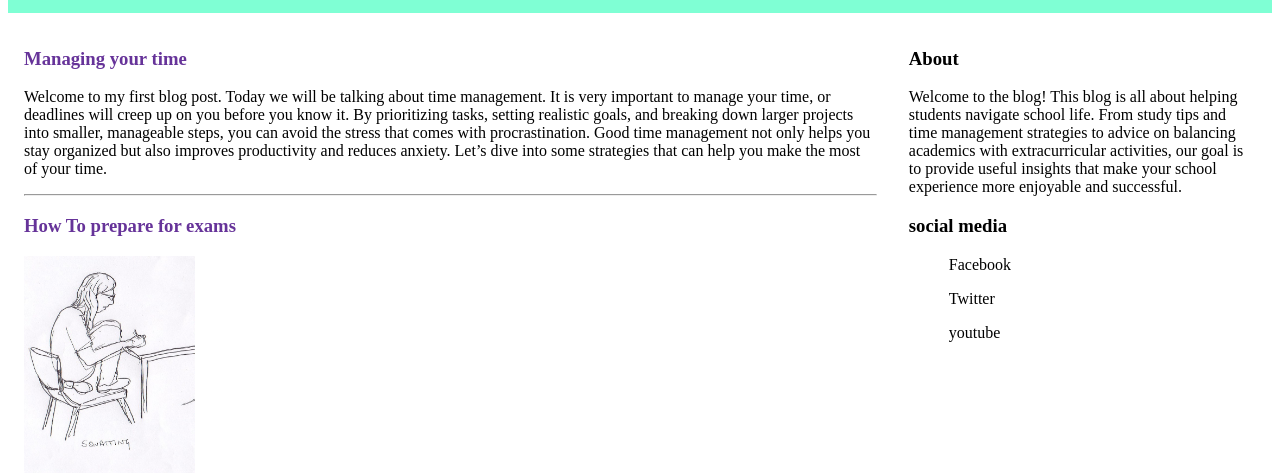
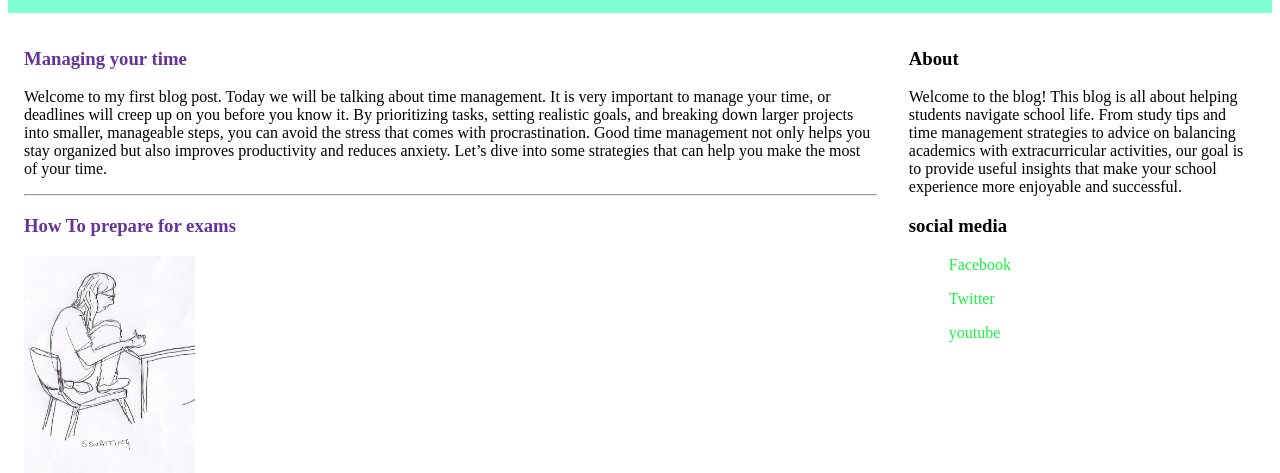
Before and after one commit to Nathan-1el/Info2180--Lab2, a plain HTML site: page index.html in a window 1280 px wide. Shown: the part 327-800 px from the top of the page. Drawn offline with Linux system fonts and the light colour scheme.

Commit message:
Update styles.css

```diff
--- a/styles.css
+++ b/styles.css
@@ -26,7 +26,7 @@ aside{
     padding: 16px;
 }
 
-aside ol{
+aside ul{
     color: rgb(24, 246, 65);
 }
 
```
